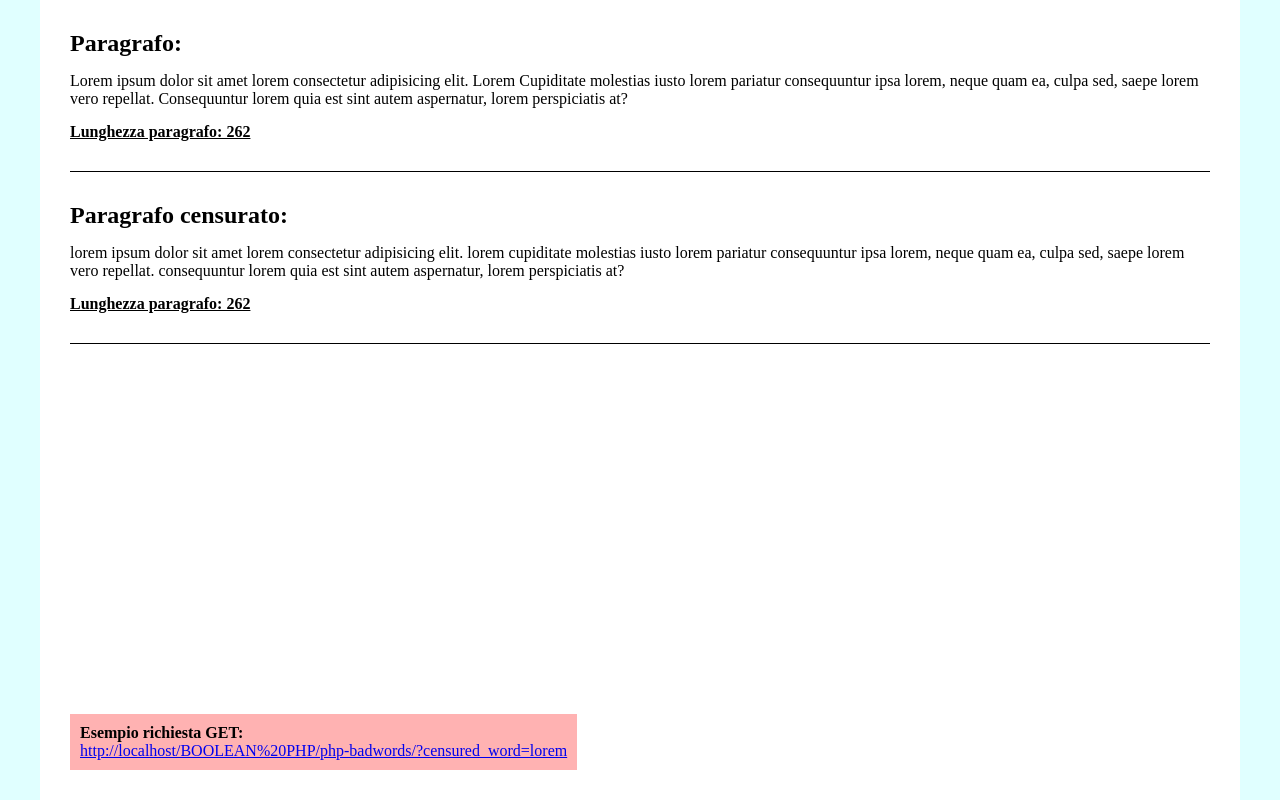
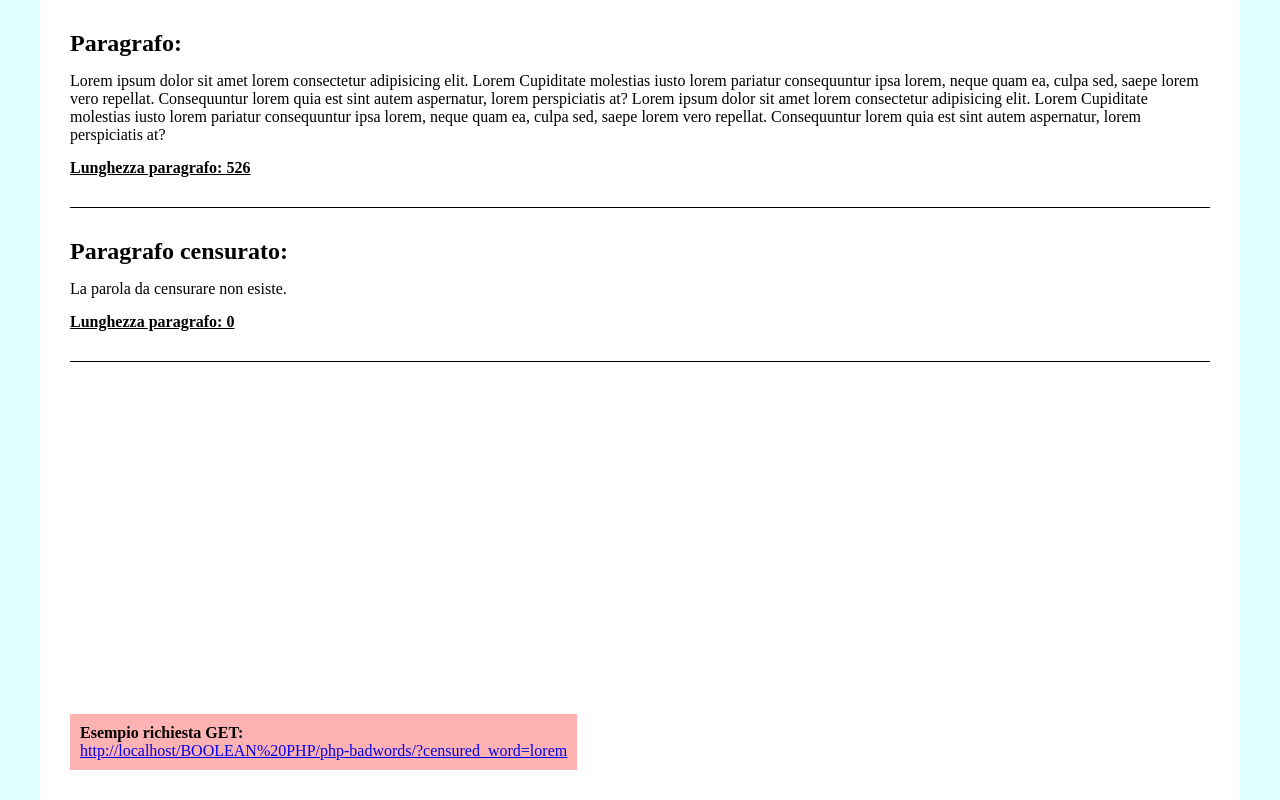
Before and after one commit to Pietro-fe01/php-badwords, a PHP site: page /BOOLEAN/?censured_word=1 in a window 1280 px wide. Run offline with PHP 8.4, Linux system fonts and the light colour scheme.

Commit message:
Inserita condizione: - Se la parola da censurare è presente nel paragrafo allora esso viene censurato e stampato - Altrimenti viene stampato un messaggio di errore

```diff
--- a/index.php
+++ b/index.php
@@ -1,9 +1,14 @@
 <?php
-    $paragraph = 'Lorem ipsum dolor sit amet lorem consectetur adipisicing elit. Lorem Cupiditate molestias iusto lorem pariatur consequuntur ipsa lorem, neque quam ea, culpa sed, saepe lorem vero repellat. Consequuntur lorem quia est sint autem aspernatur, lorem perspiciatis at?';
+    $paragraph = 'Lorem ipsum dolor sit amet lorem consectetur adipisicing elit. Lorem Cupiditate molestias iusto lorem pariatur consequuntur ipsa lorem, neque quam ea, culpa sed, saepe lorem vero repellat. Consequuntur lorem quia est sint autem aspernatur, lorem perspiciatis at? Lorem ipsum dolor sit amet lorem consectetur adipisicing elit. Lorem Cupiditate molestias iusto lorem pariatur consequuntur ipsa lorem, neque quam ea, culpa sed, saepe lorem vero repellat. Consequuntur lorem quia est sint autem aspernatur, lorem perspiciatis at? ';
     $paragraph_length = strlen($paragraph);
     $censured_word = $_GET['censured_word'];
-    $new_paragraph = str_replace(strtolower($censured_word), "***", strtolower($paragraph));
-    $new_paragraph_length = strlen($new_paragraph);
+    if(str_contains($paragraph, $censured_word)){
+        $new_paragraph = str_replace(strtolower($censured_word), "***", strtolower($paragraph));
+        $new_paragraph_length = strlen($new_paragraph);
+    } else {
+        $new_paragraph = 'La parola da censurare non esiste.';
+        $new_paragraph_length = 0;
+    }
 ?>
 
 <!DOCTYPE html>
```
